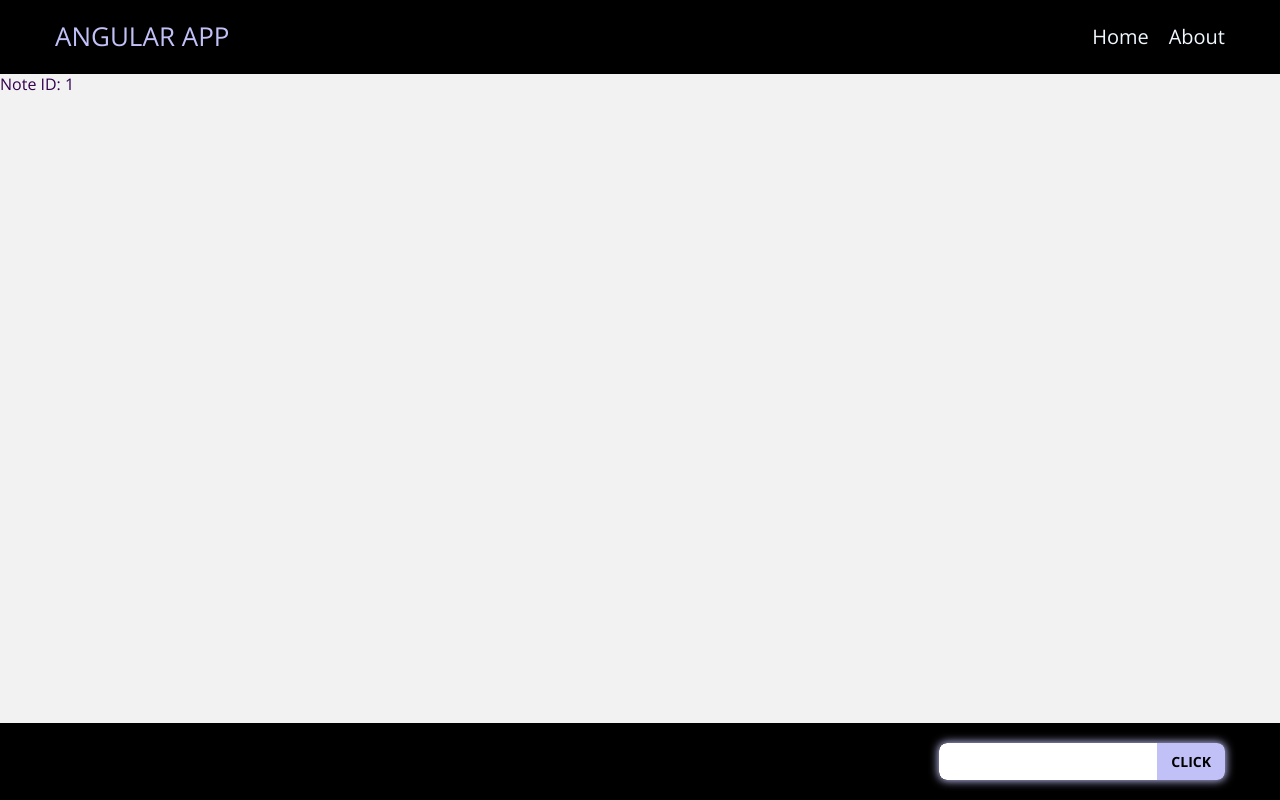
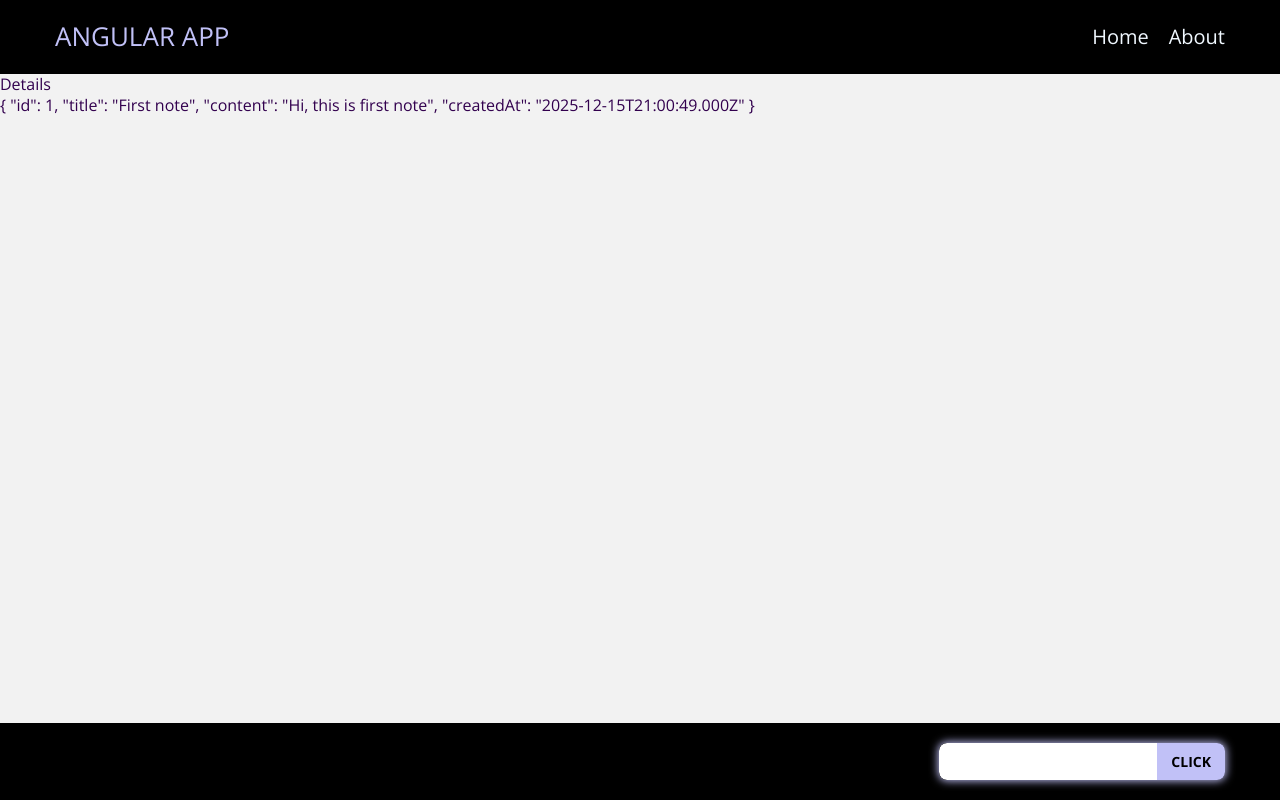
Before and after one commit to Grinch3214/learn-angular, an Angular app: page /note/1 in a window 1280 px wide. Built offline with nearby package versions, Linux system fonts and the light colour scheme.

Commit message:
Find id note for details page

```diff
--- a/src/app/pages/note-detail/note-detail.html
+++ b/src/app/pages/note-detail/note-detail.html
@@ -1,3 +1,7 @@
 <div>
-	<h2>Note ID: {{ noteId }}</h2>
+	<h2>Details</h2>
+
+	@if (note) {
+	<p>{{note | json}}</p>
+	}
 </div>
--- a/src/app/pages/note-detail/note-detail.ts
+++ b/src/app/pages/note-detail/note-detail.ts
@@ -1,18 +1,24 @@
 import { Component } from '@angular/core';
+import { NoteService } from '../../services/note';
 import { ActivatedRoute } from '@angular/router';
+import { CommonModule } from '@angular/common';
 
 @Component({
   selector: 'app-note-detail',
-  imports: [],
+  imports: [CommonModule],
   templateUrl: './note-detail.html',
   styleUrl: './note-detail.scss',
 })
 export class NoteDetail {
-  noteId: string | null = null;
+  noteId!: number;
+  note: any;
 
-  constructor(private route: ActivatedRoute) {}
-
-  ngOnInit() {
-    this.noteId = this.route.snapshot.paramMap.get('id');
+  constructor(private route: ActivatedRoute, private noteService: NoteService) {
+    this.route.params.subscribe((params) => {
+      this.noteId = +params['id'];
+      this.note = this.noteService
+        .getNotes()()
+        .find((n) => n.id === this.noteId);
+    });
   }
 }
```
